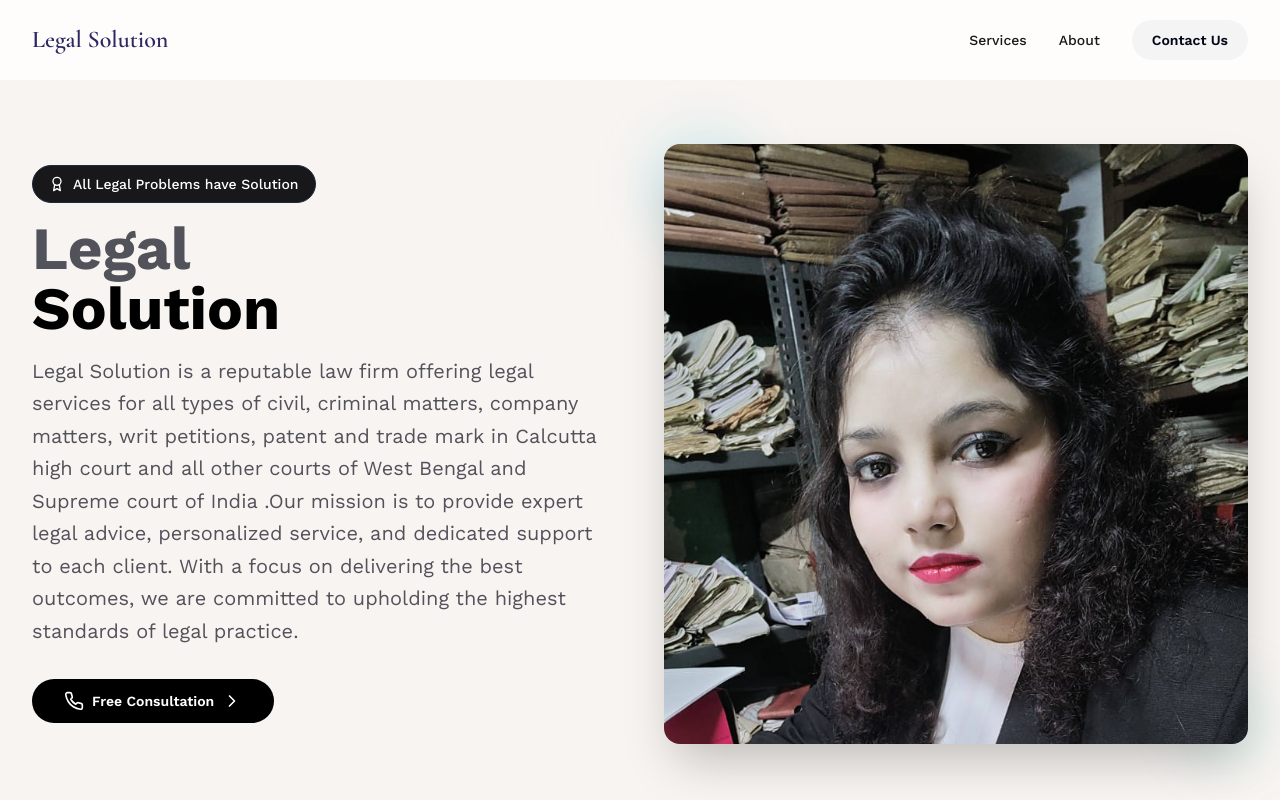
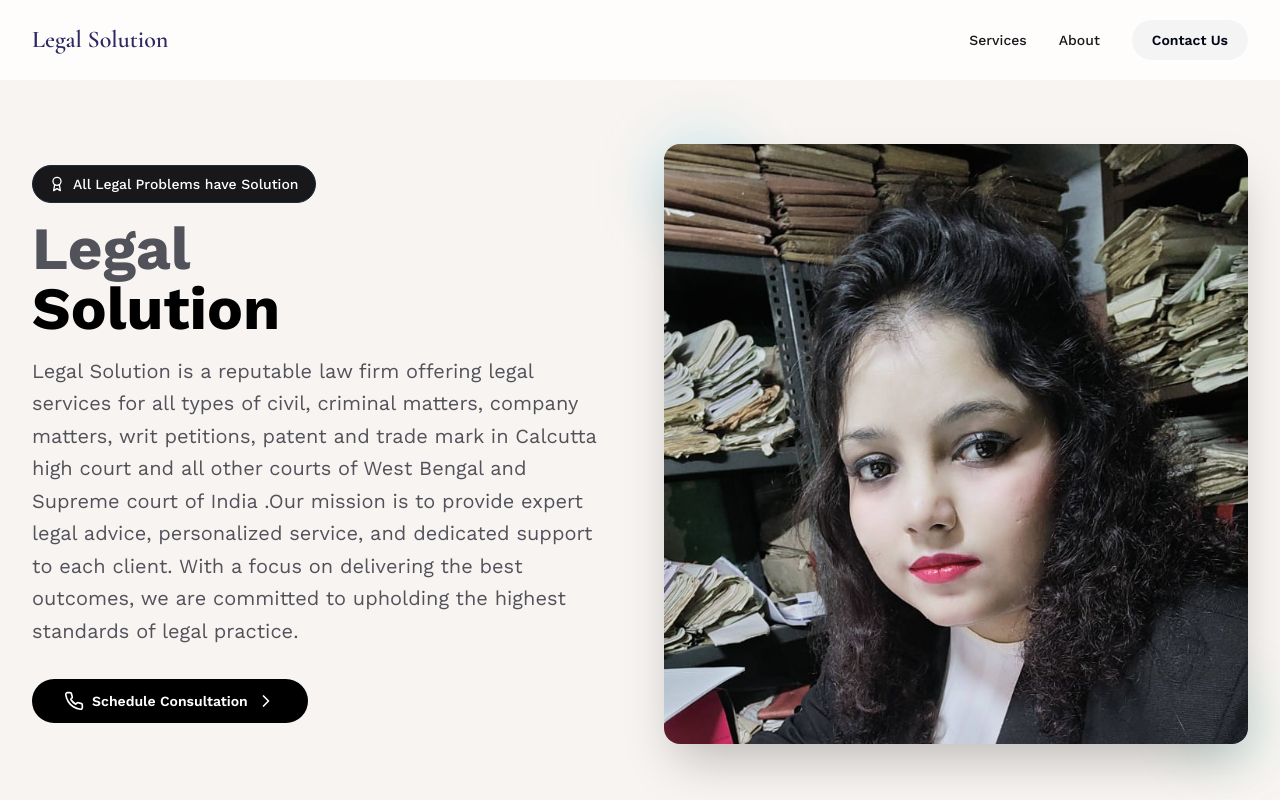
Before and after one commit to arsallanShahab/legal-solution, a React (Vite) app: page / in a window 1280 px wide. Shown: the top 800 px of the page. Built offline with nearby package versions, Linux system fonts and the light colour scheme.

Commit message:
Update footer branding and revise consultation call-to-action text

```diff
--- a/src/components/layout/Footer.jsx
+++ b/src/components/layout/Footer.jsx
@@ -9,7 +9,9 @@ const Footer = ({ handleContactClick }) => {
           <div className="space-y-4">
             <div className="flex items-center space-x-2">
               <Scale className="h-8 w-8 text-[#2e2861]" />
-              <span className="text-xl font-bold text-[#2e2861]">LegalPro</span>
+              <span className="text-xl font-bold text-[#2e2861]">
+                Legal Solution
+              </span>
             </div>
             <p className="text-zinc-600">
               Expert legal representation you can trust. Protecting your rights
@@ -51,14 +53,7 @@ const Footer = ({ handleContactClick }) => {
                   About
                 </a>
               </li>
-              <li>
-                <a
-                  href="#testimonials"
-                  className="hover:text-[#2e2861] transition-colors"
-                >
-                  Testimonials
-                </a>
-              </li>
+              <li></li>
               <li>
                 <button
                   onClick={handleContactClick}
--- a/src/components/sections/ContactCTA.jsx
+++ b/src/components/sections/ContactCTA.jsx
@@ -20,8 +20,8 @@ const ContactCTA = ({ handleConsultationClick, handleContactClick }) => {
                   Ready to Get Started?
                 </h2>
                 <p className="text-xl text-zinc-700">
-                  Contact us today for a free consultation. Let's discuss how we
-                  can help protect your rights and interests.
+                  Contact us today to Schedule a consultation. Let's discuss how
+                  we can help protect your rights and interests.
                 </p>
               </div>
 
@@ -69,7 +69,7 @@ const ContactCTA = ({ handleConsultationClick, handleContactClick }) => {
                     size="lg"
                     className="w-full bg-black hover:bg-black/80 text-white font-semibold"
                   >
-                    Free Consultation
+                    Schedule Consultation
                   </Button>
                 </a>
               </div>
--- a/src/components/sections/Hero.jsx
+++ b/src/components/sections/Hero.jsx
@@ -56,7 +56,7 @@ const Hero = ({ stats, handleConsultationClick, handleContactClick }) => {
                   className="bg-black hover:bg-black/80 rounded-3xl text-white font-semibold px-8 py-3"
                 >
                   <Phone className="mr-2 h-5 w-5" />
-                  Free Consultation
+                  Schedule Consultation
                   <ChevronRight className="ml-2 h-5 w-5" />
                 </Button>
               </a>
```
